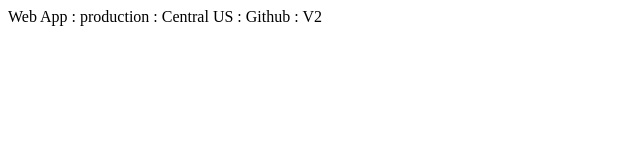
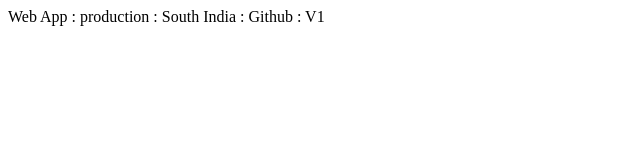
Before and after one commit to sairampoluru/mytraining, a plain HTML site: page index.html in a window 1280 px wide. Shown: the full height of the page, 0-640 px from the left. Drawn offline with Linux system fonts and the light colour scheme.

Commit message:
Update index.html

```diff
--- a/index.html
+++ b/index.html
@@ -3,6 +3,6 @@
 		<title>MyApp</title>
    </head>
    <body>
-		<p>Web App : production  : Central US : Github : V2</p>
+		<p>Web App : production  : South India : Github : V1</p>
    </body>
 </html>
```
